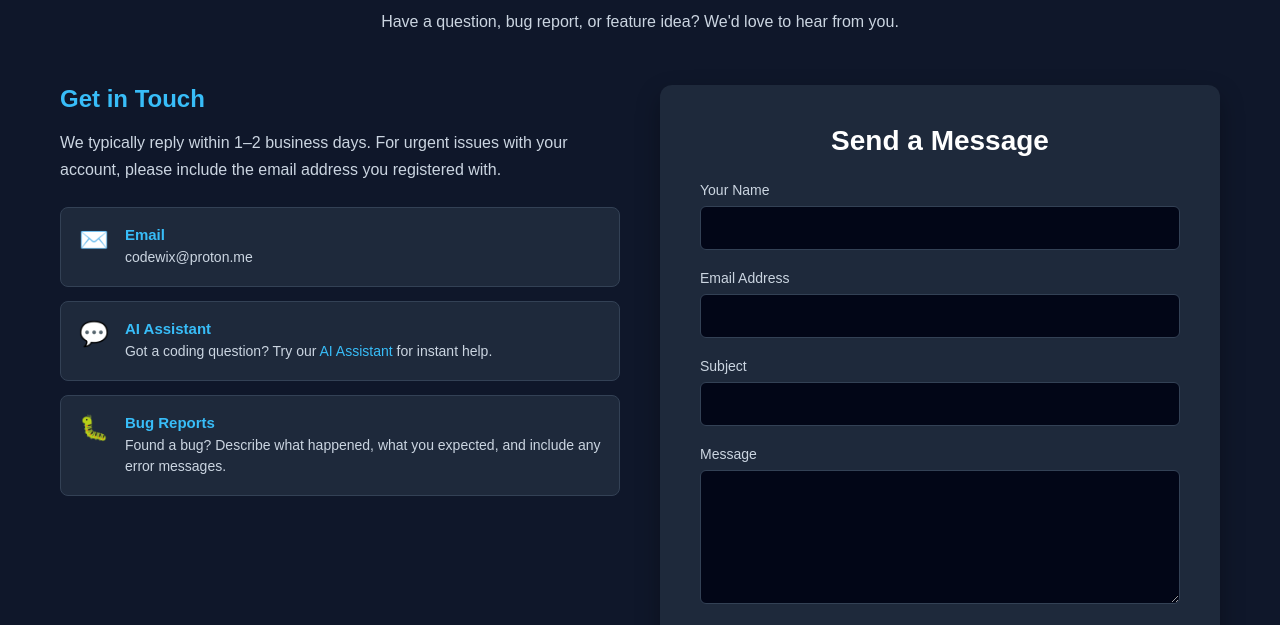
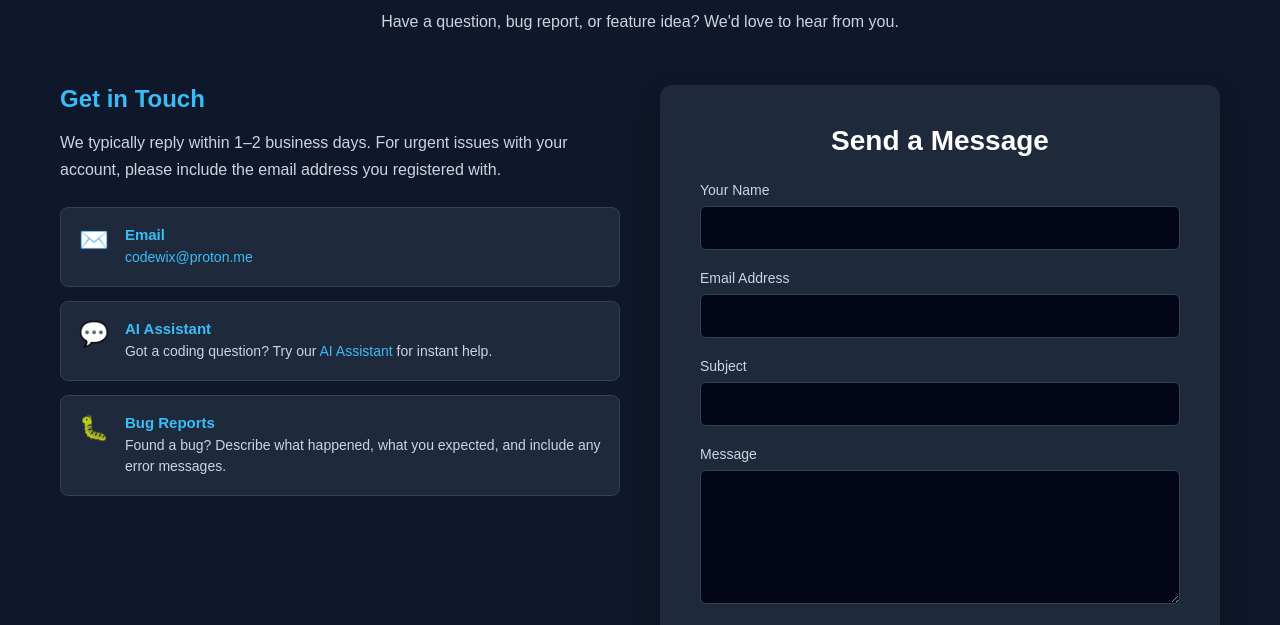
Before and after one commit to Richard34647/codewix, a website: page contact.html in a window 1280 px wide. Shown: the part 168-793 px from the top of the page. Drawn offline with Linux system fonts and the light colour scheme.

Commit message:
Add files via upload

```diff
--- a/contact.html
+++ b/contact.html
@@ -34,7 +34,7 @@
                     <div class="contact-icon">✉️</div>
                     <div>
                         <h3>Email</h3>
-                        <p>codewix@proton.me</p>
+                       <p><a href="mailto:codewix@proton.me">codewix@proton.me</a></p>
                     </div>
                 </div>
 
```
